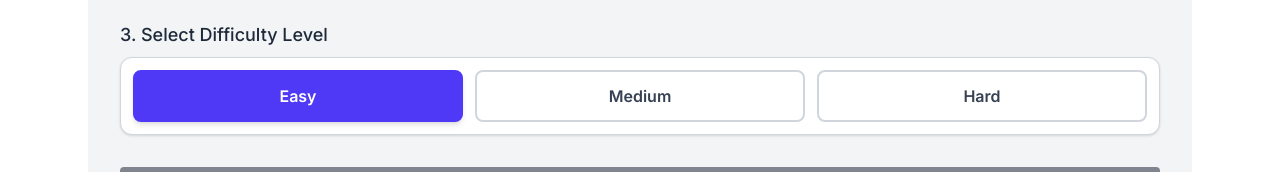
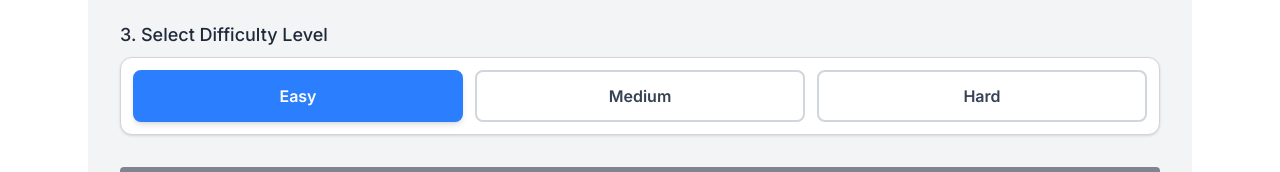
Before and after one commit to CS3219-AY2526Sem1/cs3219-ay2526s1-project-g02, a Next.js app in the folder frontend/: page /matching in a window 1280 px wide. Shown: the part 378-550 px from the top of the page. Built offline with nearby package versions, Linux system fonts and the light colour scheme; no server answers.

Commit message:
Minor: improve button colours

```diff
--- a/frontend/src/app/matching/page.tsx
+++ b/frontend/src/app/matching/page.tsx
@@ -321,7 +321,7 @@ export default function MatchingPage() {
                                     disabled={isFormDisabled}
                                     className={`px-4 py-1.5 text-sm font-medium rounded-full transition-all duration-200
                                         ${formTopics.includes(topic)
-                                            ? 'bg-indigo-600 text-white shadow-md'
+                                            ? 'bg-blue-500 text-white shadow-md'
                                             : 'bg-slate-100 text-slate-700 hover:bg-slate-200 border border-slate-300'}
                                         ${isFormDisabled ? 'cursor-not-allowed' : ''}`
                                     }
@@ -348,9 +348,7 @@ export default function MatchingPage() {
                                     type="button"
                                     className={`flex-1 py-3 text-base font-semibold rounded-lg transition-all duration-200 border-2
                                         ${diff === formDifficulty
-                                            // Selected Style
-                                            ? 'bg-indigo-600 text-white border-indigo-600 shadow-md'
-                                            // Default Style with new hover effect
+                                            ? 'bg-blue-500 text-white shadow-md border-blue-500'
                                             : 'bg-white text-gray-700 border-gray-300 hover:bg-gray-100'}
                                         ${isFormDisabled ? 'cursor-not-allowed' : ''}`
                                     }
```
